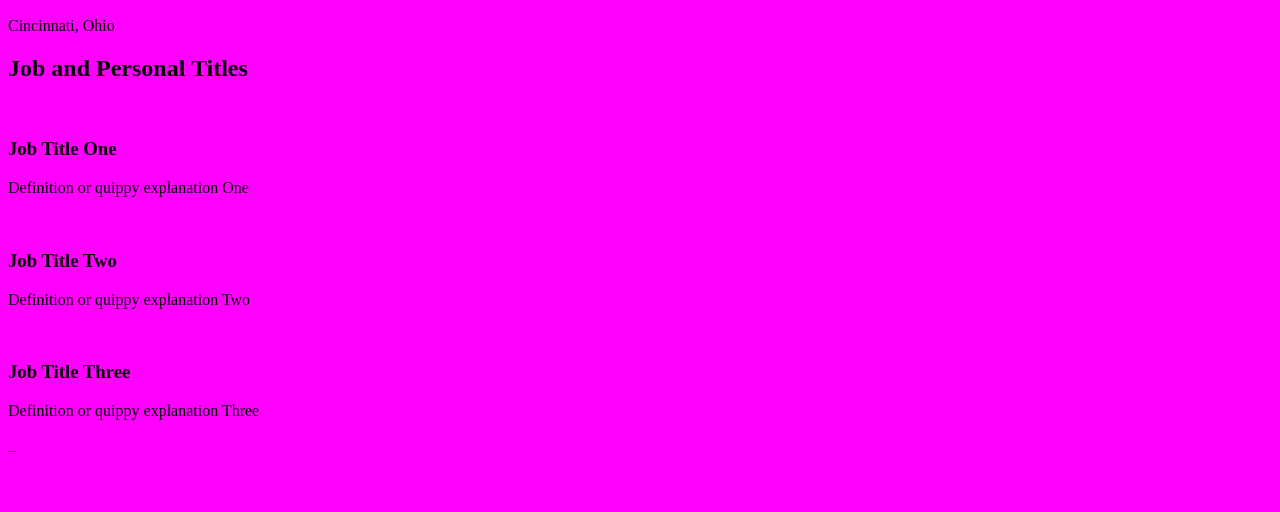
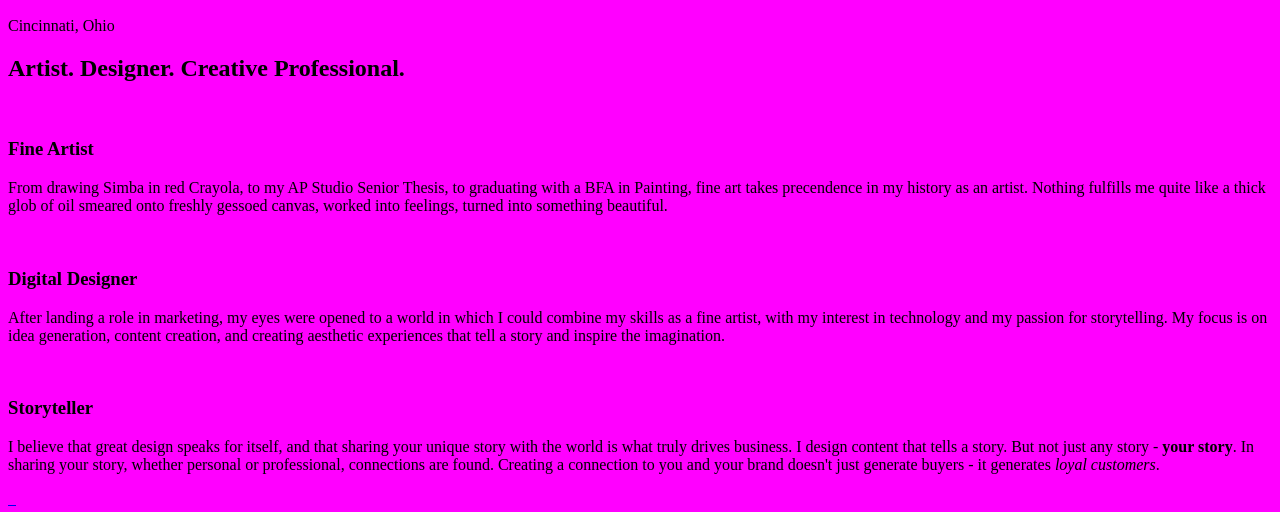
Before and after one commit to leahsuzette/personal-website, a plain HTML site: page index.html in a window 1280 px wide. Shown: the part 94-606 px from the top of the page. Drawn offline with Linux system fonts and the light colour scheme; files that its build step writes are made by us from their sources.

Commit message:
Updates to Articles
Added paragraph text and titles to the three main columns (articles) on the homepage.

```diff
--- a/index.html
+++ b/index.html
@@ -30,7 +30,7 @@
 <!-- section is the big header aka HERO on the main page -->
 		<section> <!--top banner w pic-->
 
-			<img src=""> <!-- This image should be the studo stock photo with the plants -->
+			<img src=""> <!-- This image should be the studo stock photo with the plants I think... it might be my profile pic-->
 
 			<h1> Leah Suzette Noumoff </h1>
 
@@ -46,15 +46,18 @@
 <!-- this section is the middle section of the page with the three columns -->
 		<section>
 
-			<h2> Job and Personal Titles </h2>
+			<h2> Artist. Designer. Creative Professional. </h2>
 <!-- left column-->
 			<article>
 
-				<img src="">
+				<img src=""> <!-- picture that will be the circle at the top of the column -->
 
-				<h3>Job Title One</h3>
+				<h3>Fine Artist</h3> <!-- Job Title One -->
 
-				<p>Definition or quippy explanation One</p>
+				<p>From drawing Simba in red Crayola, to my AP Studio Senior Thesis, to graduating with a BFA
+					in Painting, fine art takes precendence in my history as an artist. Nothing fulfills
+					me quite like a thick glob of oil smeared onto freshly gessoed canvas, worked into feelings,
+					turned into something beautiful.</p>
 
 				<a href=""></a>
 
@@ -63,11 +66,14 @@
 <!-- center column-->
 			<article>
 
-				<img src="">
+				<img src=""> <!-- picture that will be the cirlce at the top of the column -->
 
-				<h3>Job Title Two</h3>
+				<h3>Digital Designer</h3> <!-- Job Title Two -->
 
-				<p>Definition or quippy explanation Two</p>
+				<p>After landing a role in marketing, my eyes were opened to a world in which I could combine my
+					skills as a fine artist, with my interest in technology and my passion for storytelling.
+					My focus is on idea generation, content creation, and creating aesthetic experiences that
+					tell a story and inspire the imagination.</p>
 
 				<a href=""></a>
 
@@ -78,9 +84,13 @@
 
 				<img src="">
 
-				<h3>Job Title Three</h3>
+				<h3>Storyteller</h3> <!-- Job Title Three -->
 
-				<p>Definition or quippy explanation Three</p>
+				<p>I believe that great design speaks for itself, and that sharing your unique story with the world
+					is what truly drives business. I design content that tells a story. But not just any story - <strong>your
+					story</strong>. In sharing your story, whether personal or professional, connections are found.
+					Creating a connection to you and your brand doesn't just generate buyers - it generates <em>loyal
+					customers</em>.</p>
 
 				<a href=""></a>
 
@@ -92,15 +102,15 @@
 <!-- social media section at the bottom -->
 		<section>
 
-			<a href=""><!-- Linked In -->
+			<a href="https://www.linkedin.com/in/leahsuzettenoumoff/"><!-- Linked In -->
 				<img src="">
 			</a>
 
-			<a href=""><!-- Instagram -->
+			<a href="https://www.instagram.com/leahsuzette/"><!-- Instagram -->
 				<img src="">
 			</a>
 
-			<a href=""><!-- GitHub -->
+			<a href="https://github.com/leahsuzette/"><!-- GitHub -->
 				<img src="">
 			</a>
 
```
